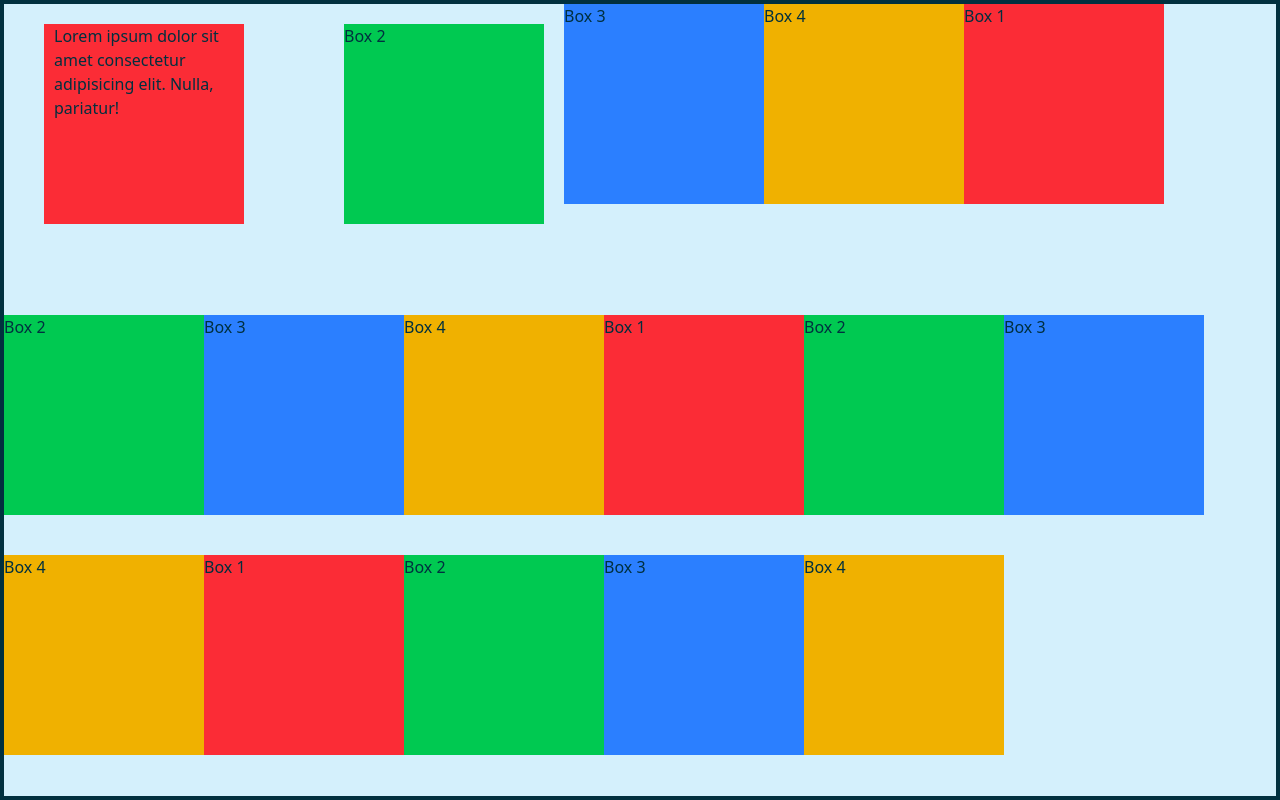
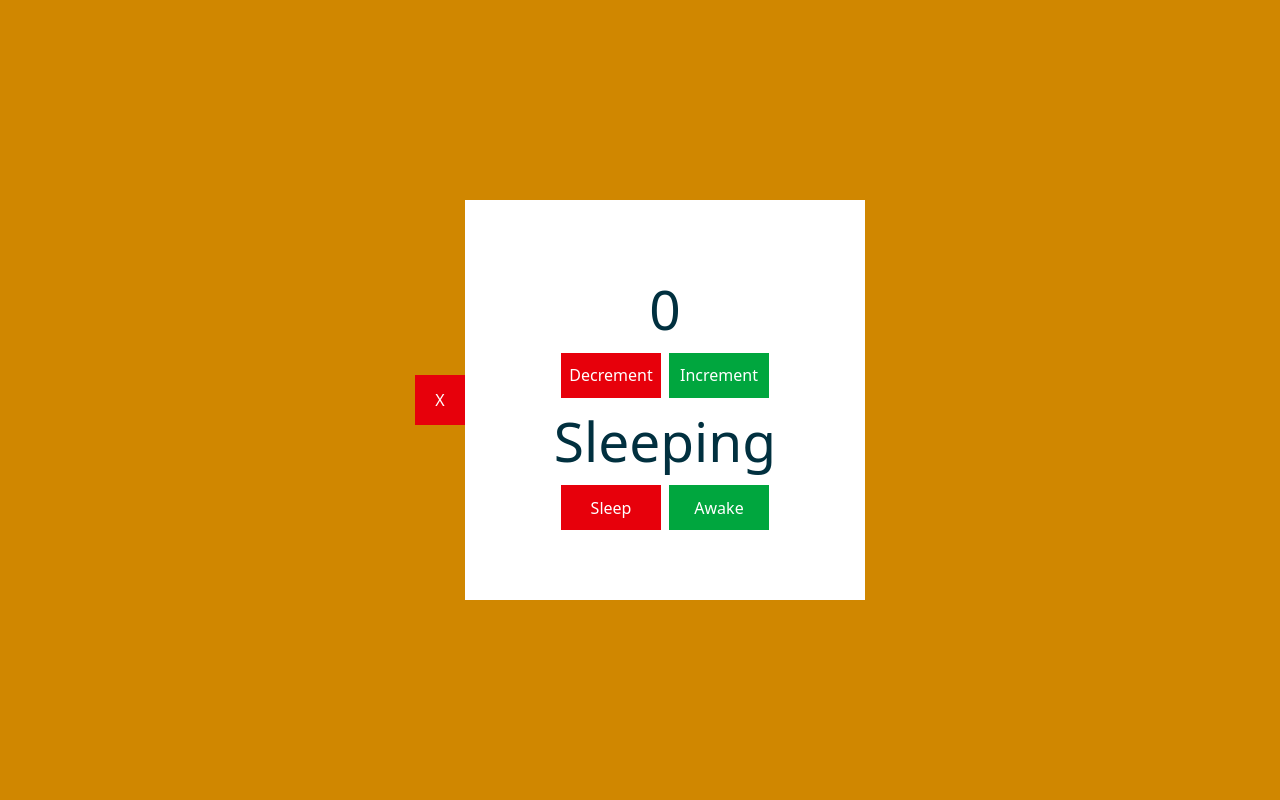
Before and after one commit to DilshanGAM/i-computers-frontend-batch-nine, a React (Vite) app: page /test in a window 1280 px wide. Built offline with nearby package versions, Linux system fonts and the light colour scheme.

Commit message:
Day 15 ✏️

```diff
--- a/src/components/test.jsx
+++ b/src/components/test.jsx
@@ -1,22 +1,67 @@
+import { useState } from "react"
+
 export default function Test(){
+	const [count,setCount] =  useState(0)
+	const [status, setStatus] = useState("Sleeping")
+	const [isVisible, setIsVisible] = useState(true)
+
+
     return(
-        <div className="w-full h-full border-4 relative flex flex-wrap">
-			<div className="w-[200px] h-[200px] bg-red-500 mt-[20px] ml-[40px] mb-[50px] mr-[80px]  pl-[10px]">Lorem ipsum dolor sit amet consectetur adipisicing elit. Nulla, pariatur!</div>
-			<div className="w-[200px] h-[200px] bg-green-500 m-[20px]">Box 2</div>
-			<div className="w-[200px] h-[200px] bg-blue-500 ">Box 3</div>
-			<div className="w-[200px] h-[200px] bg-yellow-500 ">Box 4</div>
-			<div className="w-[200px] h-[200px] bg-red-500 ">Box 1</div>
-			<div className="w-[200px] h-[200px] bg-green-500 ">Box 2</div>
-			<div className="w-[200px] h-[200px] bg-blue-500 ">Box 3</div>
-			<div className="w-[200px] h-[200px] bg-yellow-500 ">Box 4</div>
-			<div className="w-[200px] h-[200px] bg-red-500 ">Box 1</div>
-			<div className="w-[200px] h-[200px] bg-green-500 ">Box 2</div>
-			<div className="w-[200px] h-[200px] bg-blue-500 ">Box 3</div>
-			<div className="w-[200px] h-[200px] bg-yellow-500 ">Box 4</div>
-			<div className="w-[200px] h-[200px] bg-red-500 ">Box 1</div>
-			<div className="w-[200px] h-[200px] bg-green-500 ">Box 2</div>
-			<div className="w-[200px] h-[200px] bg-blue-500 ">Box 3</div>
-			<div className="w-[200px] h-[200px] bg-yellow-500 ">Box 4</div>
+        <div className="w-full h-full bg-yellow-600 flex justify-center items-center">
+
+
+
+			<button onClick={
+				()=>{
+					setIsVisible(!isVisible)
+				}
+				// if else
+			} className="w-[50px] h-[50px] bg-red-600 text-white">{isVisible?"X":"O"}</button>
+
+			{/* if */}
+			{isVisible && <div className="w-[400px] h-[400px] bg-white flex justify-center items-center flex-col">
+
+				<h1 className="text-[55px]">{count}</h1>
+
+				<div className="w-full h-[50px] b flex justify-center items-center gap-2">
+
+					<button onClick={
+						()=>{
+							setCount(count - 1)
+						}
+					} className="w-[100px] h-[45px] bg-red-600 text-white">
+						Decrement
+					</button>
+
+					<button onClick={
+						()=>{
+							setCount(count + 1)
+						}
+					} className="w-[100px] h-[45px] bg-green-600 text-white">
+						Increment
+					</button>
+				</div>
+				<h1 className="text-[55px]">{status}</h1>
+
+				<div className="w-full h-[50px] b flex justify-center items-center gap-2">
+
+					<button onClick={
+						()=>{
+							setStatus("Sleeping")
+						}
+					} className="w-[100px] h-[45px] bg-red-600 text-white">
+						Sleep
+					</button>
+
+					<button onClick={
+						()=>{
+							setStatus("Awake")
+						}
+					} className="w-[100px] h-[45px] bg-green-600 text-white">
+						Awake
+					</button>
+				</div>
+			</div>}
 		</div>
     )
 }
```
Also changed, not shown: src/pages/signup.jsx (added).
